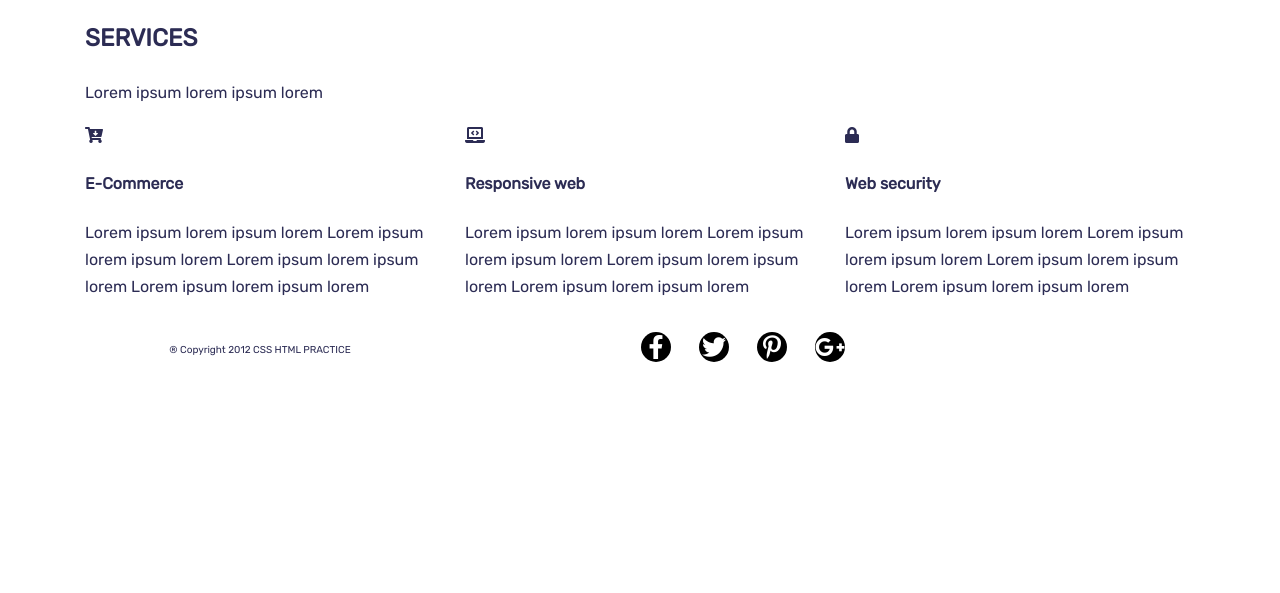
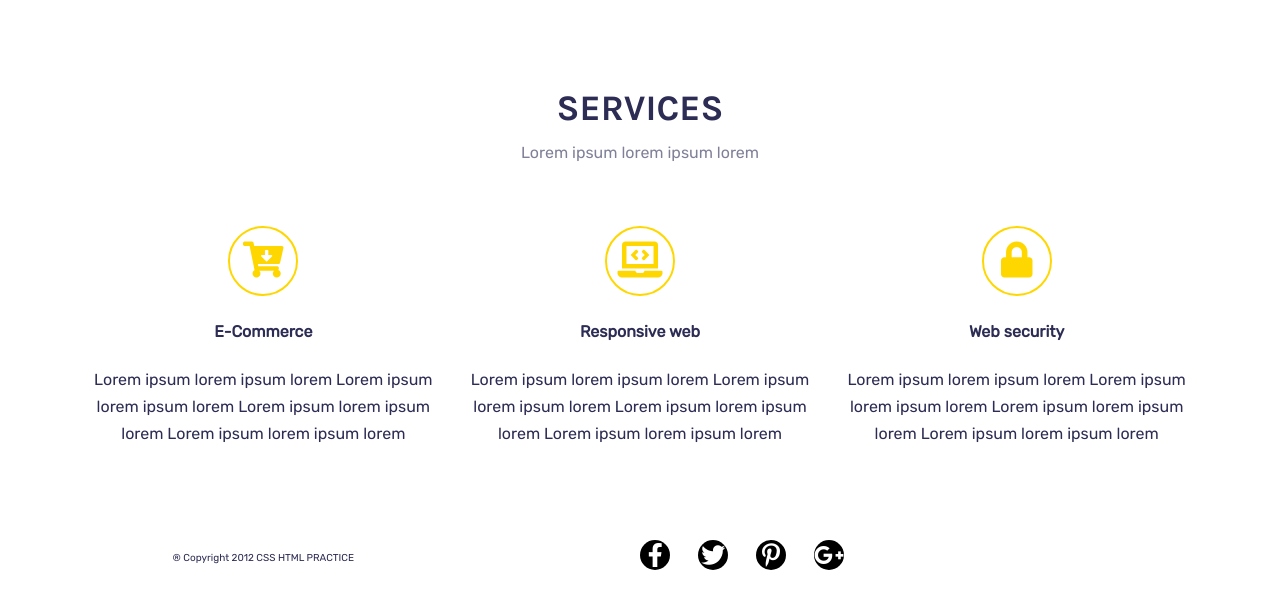
Before and after one commit to BartoszHor/Css-Html-Git-practice, a website: page index.html in a window 1280 px wide. Shown: the part 802-1395 px from the top of the page. Before the commit the page ends 1187 px from the top, so only its background shows below. Drawn offline with Linux system fonts and the light colour scheme.

Commit message:
Add styles of web first section

```diff
--- a/sass/style.scss
+++ b/sass/style.scss
@@ -9,7 +9,7 @@ $font-text: 'Rubik', sans-serif;
 	box-sizing: border-box;
 }
 
-container {
+.container {
 	max-width: 1140px;
 	margin: 0 auto;
 	padding: 0 20px
@@ -23,10 +23,24 @@ body {
 	color: #2c2c54;
 }
 
-.section {
+section {
 	padding: 60px 0;
 }
 
+.section-title {
+	text-align: center;
+	padding: 0 0 60px 0;
+	h2 {
+		margin: 20px 0 0 0;
+		font-family: $font-header;
+		font-size: 36px;
+	}
+	p {
+		margin: 0;
+		font-weight: 100;
+		opacity: 0.6;
+	}
+}
 /* Splash */
 
 .splash {
@@ -129,3 +143,27 @@ footer {
 		}
 	}
 }
+
+/* Section 1 */
+
+.services-inner {
+	text-align: center;
+	.fas {
+		font-size: 36px;
+		color: gold;
+		background-color: #ffffff;
+		height: 40px;
+		line-height: 40px;
+	}
+	.icon-wrapper {
+		width: 70px;
+		height: 70px;
+		line-height: 80px;
+		border-radius: 50%;
+		border: 2px solid gold;
+		margin: 0 auto;
+	}
+	.services-text {
+		text-align: center;
+	}
+}
```
Also changed, not shown: css/style.css, 1 other file.
